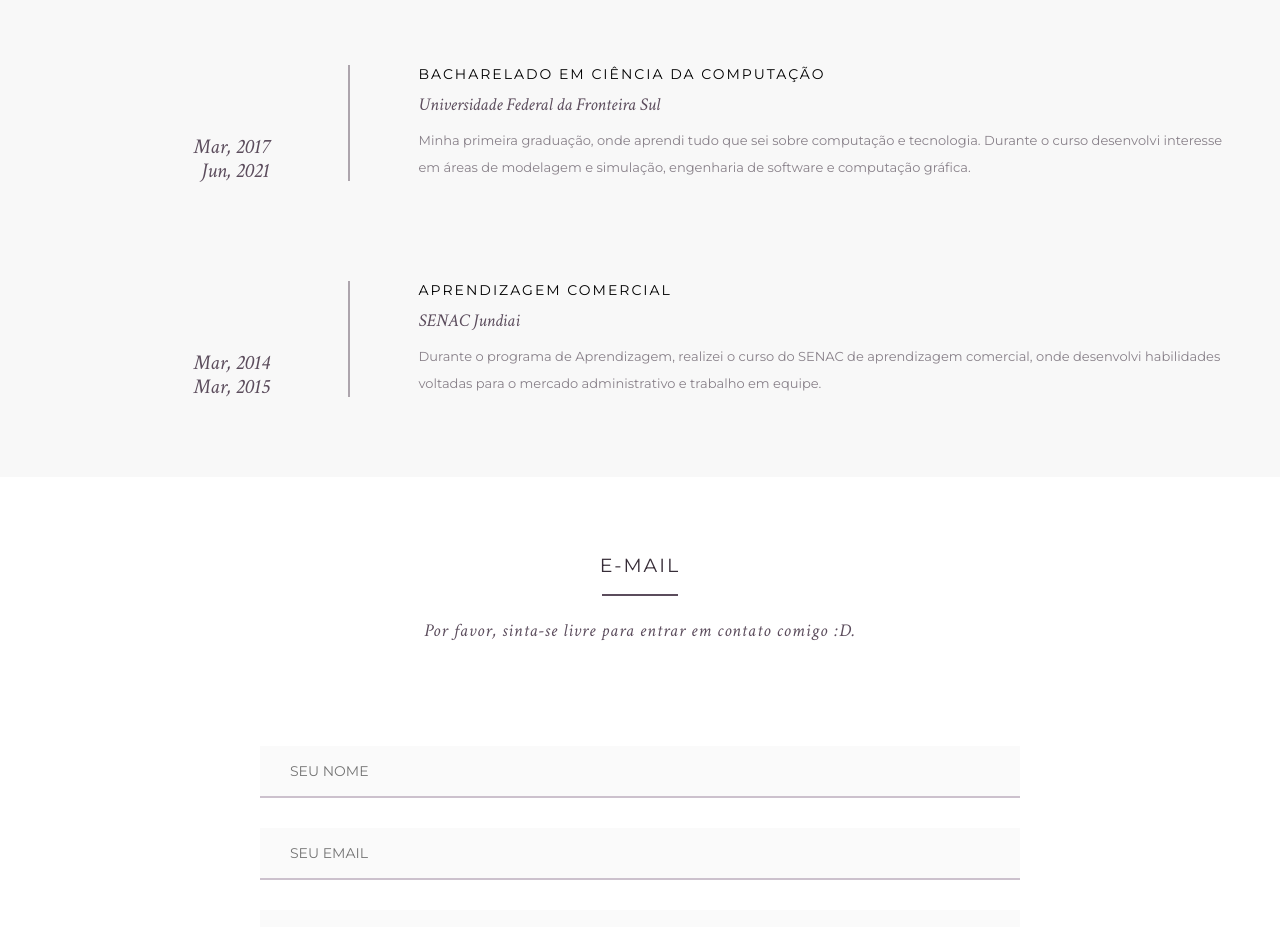
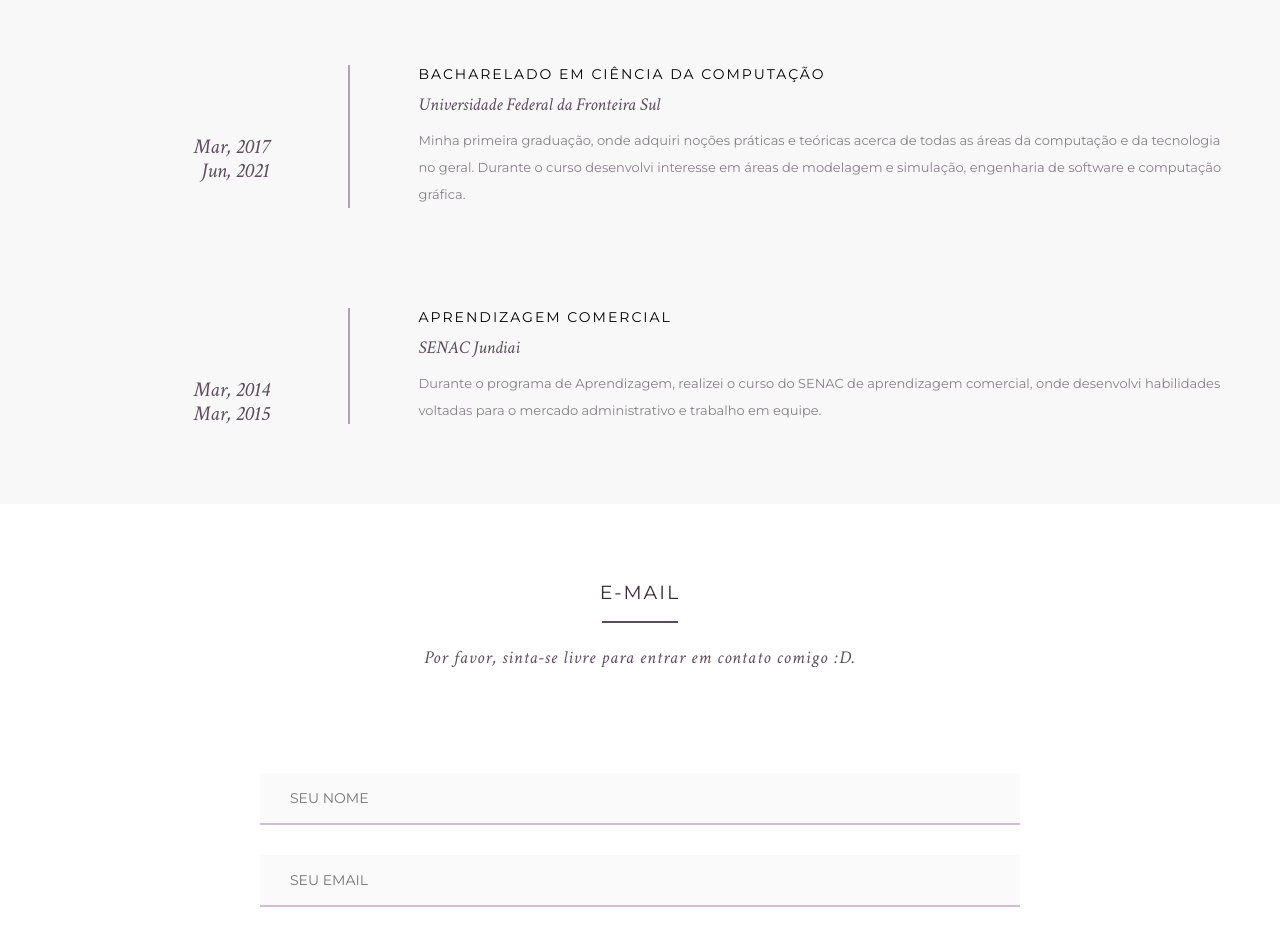
Before and after one commit to MaNegrao/manegrao.github.io, a plain HTML site: page index.html in a window 1280 px wide. Shown: the part 3200-4127 px from the top of the page. Drawn offline with nearby package versions, Linux system fonts and the light colour scheme; some packages are replaced by stand-ins of ours; a script that the page names is missing.

Commit message:
Atualiza UFFS

```diff
--- a/index.html
+++ b/index.html
@@ -231,7 +231,7 @@
         	<div class="expertiesdesc col-xs-12 col-sm-9 col-md-9 col-lg-9">
             	<h4>Bacharelado em Ciência da Computação</h4>
                 <h5>Universidade Federal da Fronteira Sul</h5>
-                <p>Minha primeira graduação, onde aprendi tudo que sei sobre computação e tecnologia. Durante o curso desenvolvi interesse em áreas de modelagem e simulação, engenharia de software e computação gráfica.</p>
+                <p>Minha primeira graduação, onde adquiri noções práticas e teóricas acerca de todas as áreas da computação e da tecnologia no geral. Durante o curso desenvolvi interesse em áreas de modelagem e simulação, engenharia de software e computação gráfica.</p>
             </div>
         </div>
         <div class="row media">
```
